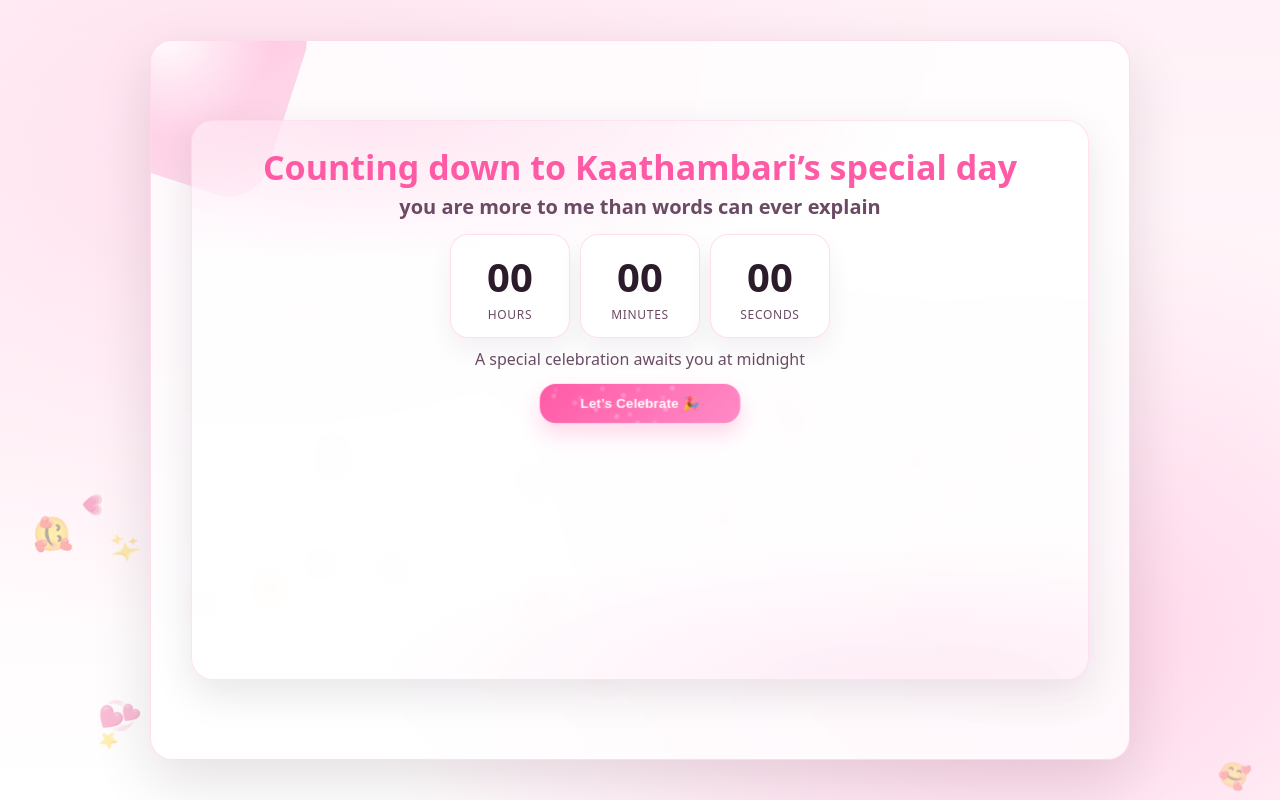
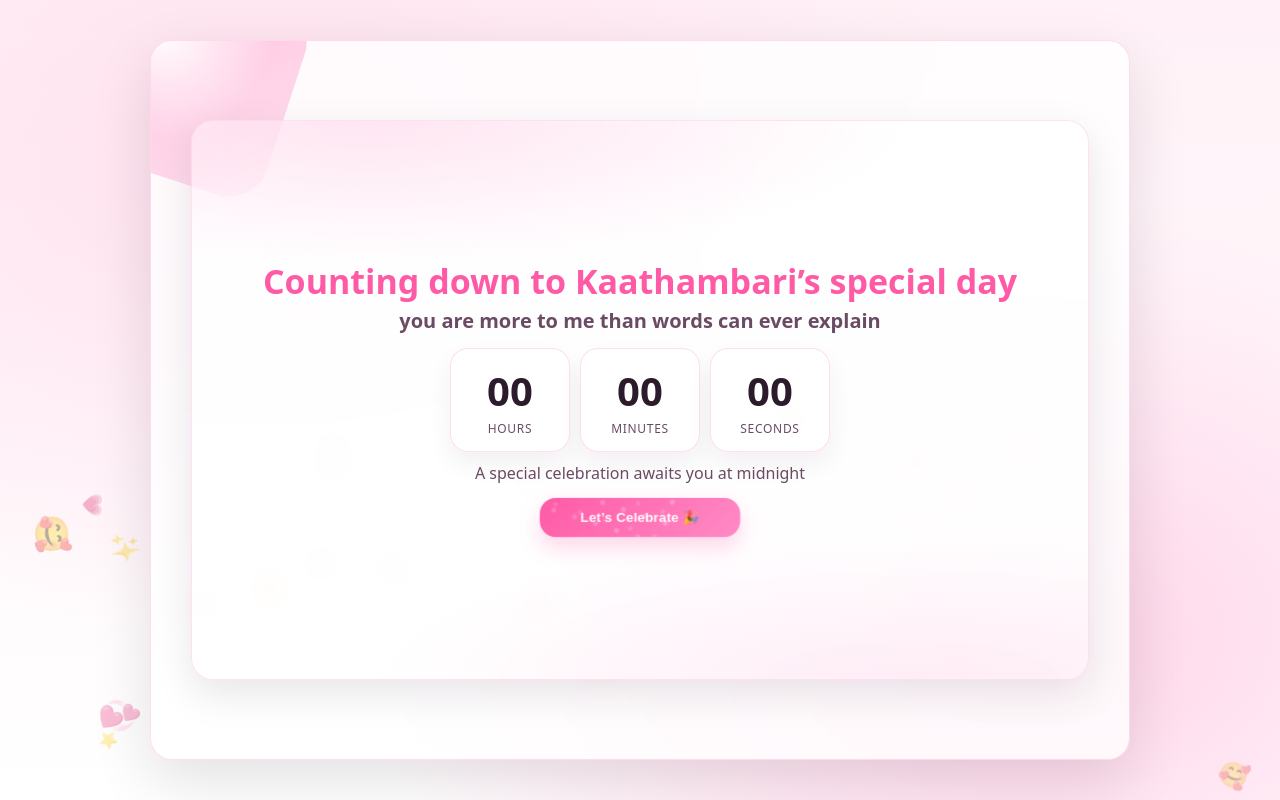
Before and after one commit to VR-ESP/Kaathambari-Bday, a plain HTML site: page index.html in a window 1280 px wide. Drawn offline with Linux system fonts and the light colour scheme.

Commit message:
Update index.html

```diff
--- a/index.html
+++ b/index.html
@@ -139,6 +139,27 @@
       position:relative;
       overflow:hidden;   /* ✅ no internal scrollbars */
     }
+
+    /* 🔽 ADD THIS BLOCK RIGHT AFTER THE ABOVE */
+#p1 .card,
+#p2 .card,
+#p3 .card,
+#p4 .card,
+#p5 .card{
+  display:flex;
+  flex-direction:column;
+  justify-content:center;   /* vertical center */
+  align-items:center;       /* horizontal center */
+  text-align:center;
+}
+
+/* Keep page 6 layout safe */
+#p6 .card{
+  display:flex;
+  flex-direction:column;
+  align-items:stretch;
+  justify-content:flex-start;
+}
     body.party-dark .card{
       background: var(--darkCard);
       border-color: rgba(255,139,198,.18);
```
